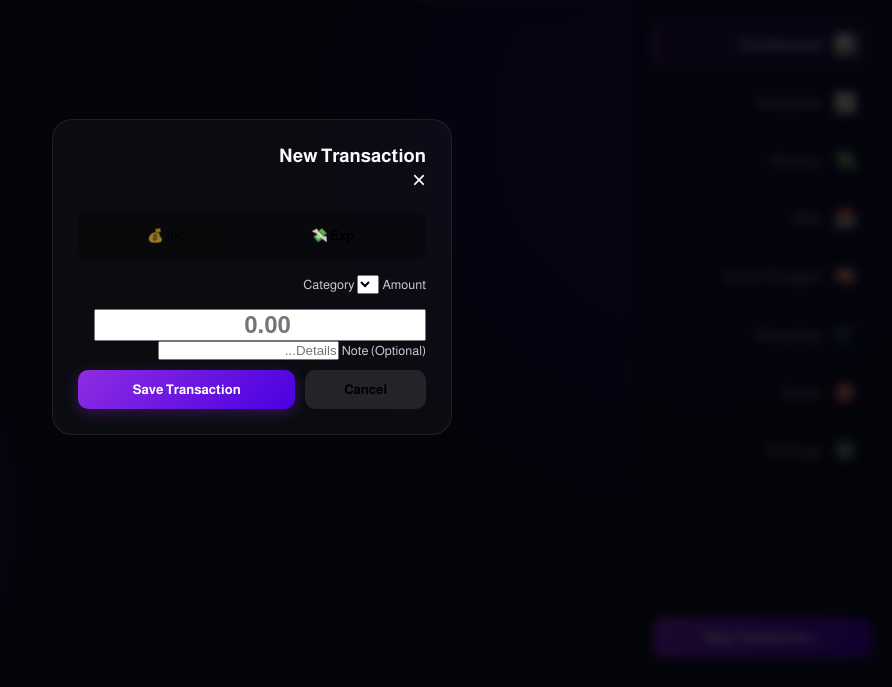
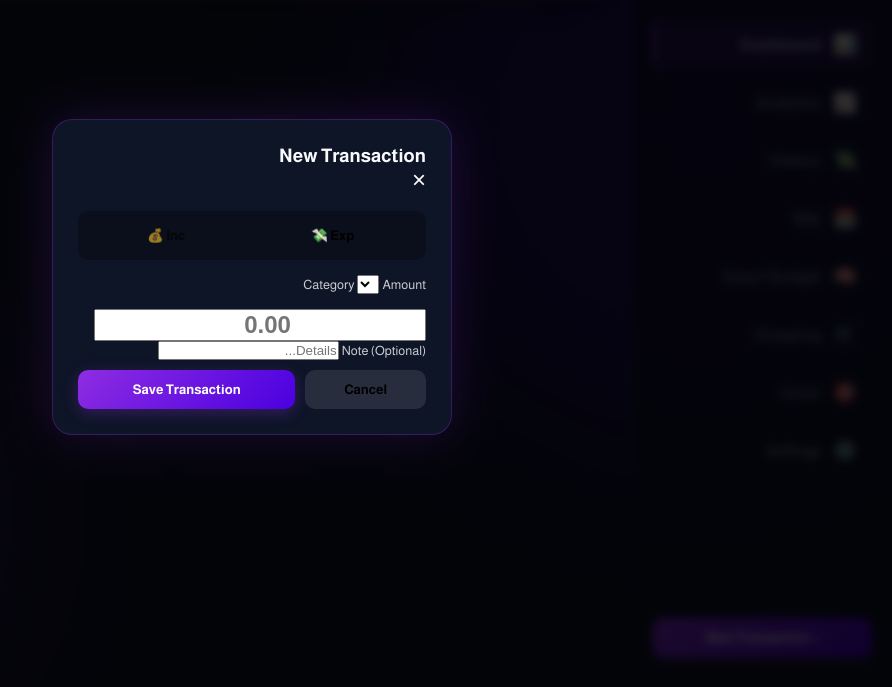
Before and after one commit to anwjawad/mt, a plain HTML site: page index.html in a window 1280 px wide. Shown: the part 113-800 px from the top of the page, without its empty margins (388-1280 px from the left). Drawn offline with nearby package versions, Linux system fonts and the light colour scheme.

Commit message:
Add files via upload

```diff
--- a/css/main.css
+++ b/css/main.css
@@ -144,13 +144,25 @@ body {
 }
 
 /* Glass Card */
+/* Glass Card */
 .glass-card {
-    background: var(--glass-bg);
-    border: 1px solid var(--glass-border);
+    background: rgba(30, 41, 59, 0.7);
+    /* Darker, more visible */
+    border: 1px solid rgba(255, 255, 255, 0.1);
     border-radius: 20px;
     padding: 25px;
     margin-bottom: 20px;
-    box-shadow: var(--glass-shadow);
+    box-shadow: 0 8px 32px rgba(0, 0, 0, 0.3);
+    /* Stronger shadow */
+    backdrop-filter: blur(20px);
+    -webkit-backdrop-filter: blur(20px);
+}
+
+.modal-card {
+    background: rgba(15, 23, 42, 0.95);
+    /* Almost opaque for readability */
+    border: 1px solid rgba(142, 45, 226, 0.3);
+    box-shadow: 0 0 50px rgba(142, 45, 226, 0.2);
 }
 
 /* Buttons */
--- a/index.html
+++ b/index.html
@@ -92,7 +92,7 @@
     <!-- Transaction Modal -->
     <div id="add-modal" class="modal-overlay hidden"
         style="position:fixed; top:0; left:0; width:100%; height:100%; background:rgba(0,0,0,0.8); backdrop-filter:blur(5px); z-index:200; display:flex; align-items:center; justify-content:center;">
-        <div class="glass-card"
+        <div class="glass-card modal-card"
             style="width:90%; max-width:400px; animation: popIn 0.3s cubic-bezier(0.175, 0.885, 0.32, 1.275);">
             <div class="flex-between">
                 <h3>New Transaction</h3>
--- a/js/app.js
+++ b/js/app.js
@@ -432,6 +432,9 @@ class App {
             return;
         }
 
+        // Capture ID before it gets wiped by closeModal
+        const buyingId = this.pendingShoppingId;
+
         this.closeModal();
 
         // --- ⚡ Optimistic Update ---
@@ -447,13 +450,12 @@ class App {
         state.transactions.unshift(tempTx);
 
         // ** shopping Logic **
-        if (this.pendingShoppingId) {
+        if (buyingId) {
+            console.log("Processing Buy for item:", buyingId);
             // Remove from list
-            state.shoppingList = state.shoppingList.filter(i => i.id !== this.pendingShoppingId);
+            state.shoppingList = state.shoppingList.filter(i => i.id !== buyingId);
             // Send API call to mark as bought
-            api.buyShoppingItem(this.pendingShoppingId);
-            // Reset
-            this.pendingShoppingId = null;
+            api.buyShoppingItem(buyingId);
         }
 
         // Render Dashboard to show new balance
```
